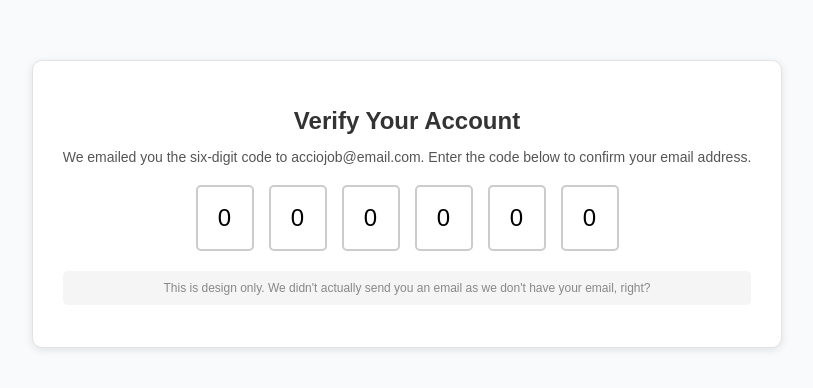
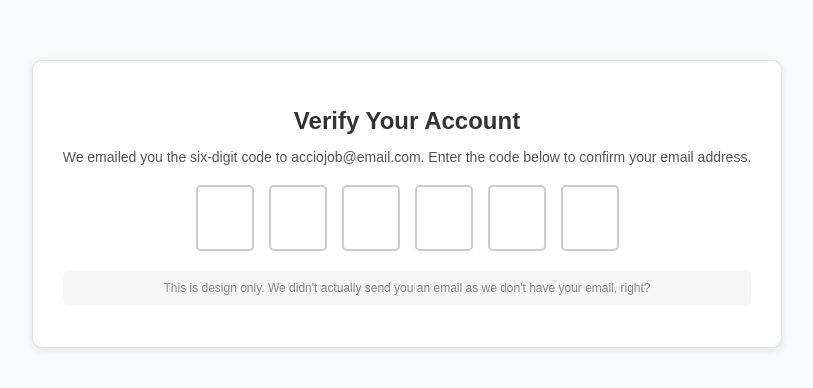
Before and after one commit to acciojob/OTP-Diptanu12, a website: page main.html in a window 1280 px wide. Shown: the part 196-584 px from the top of the page, without its empty margins (233-1046 px from the left). Drawn offline with Linux system fonts and the light colour scheme.

Commit message:
created a submission

```diff
--- a/main.html
+++ b/main.html
@@ -13,12 +13,12 @@
       We emailed you the six-digit code to acciojob@email.com. Enter the code below to confirm your email address.
     </p>
     <div class="code-container">
-  <input type="text" class="code" id="code-1" maxlength="1" value="0"/>
-  <input type="text" class="code" id="code-2" maxlength="1" value="0"/>
-  <input type="text" class="code" id="code-3" maxlength="1" value="0"/>
-  <input type="text" class="code" id="code-4" maxlength="1" value="0"/>
-  <input type="text" class="code" id="code-5" maxlength="1" value="0"/>
-  <input type="text" class="code" id="code-6" maxlength="1" value="0"/>
+  <input type="text" class="code" id="code-1" maxlength="1" />
+  <input type="text" class="code" id="code-2" maxlength="1" />
+  <input type="text" class="code" id="code-3" maxlength="1" />
+  <input type="text" class="code" id="code-4" maxlength="1" />
+  <input type="text" class="code" id="code-5" maxlength="1" />
+  <input type="text" class="code" id="code-6" maxlength="1"/>
 </div>
 
     <p class="note">This is design only. We didn't actually send you an email as we don't have your email, right?</p>
```
Also changed, not shown: script.js (line endings or trailing spaces).
